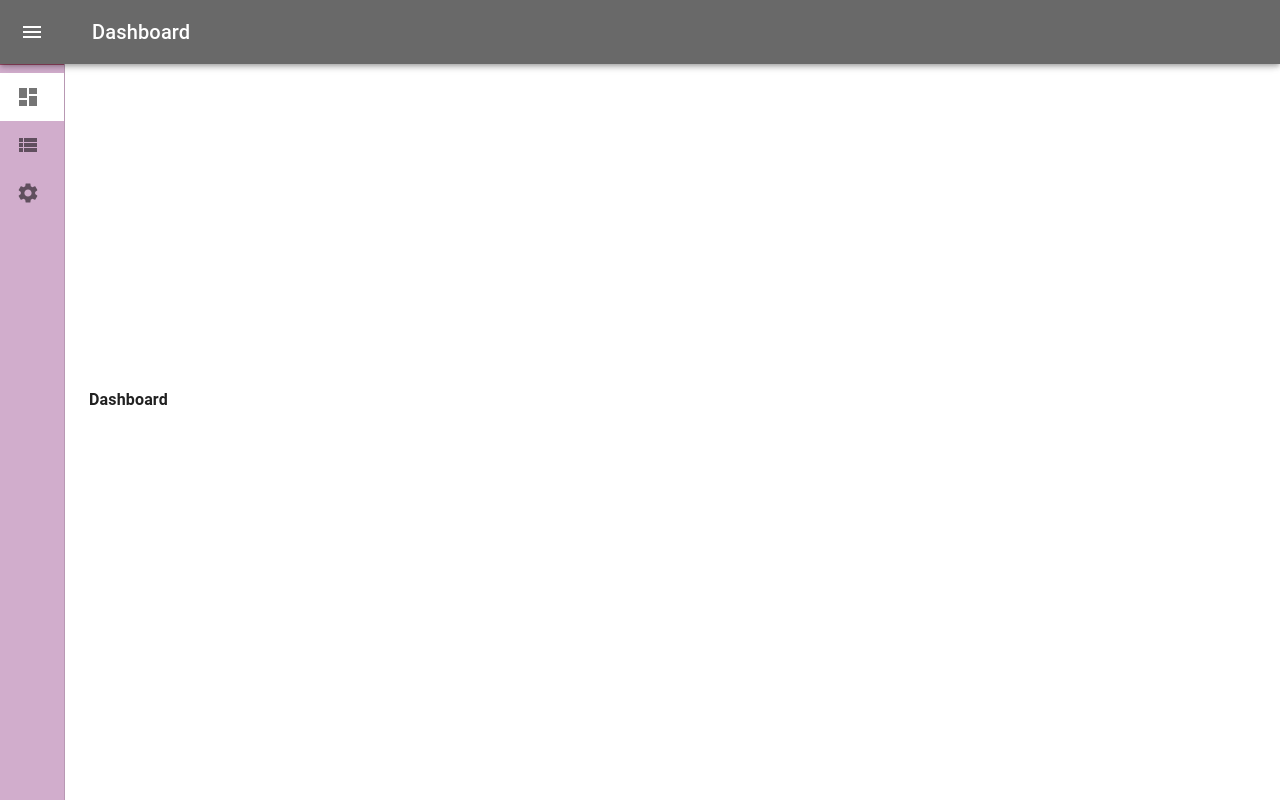
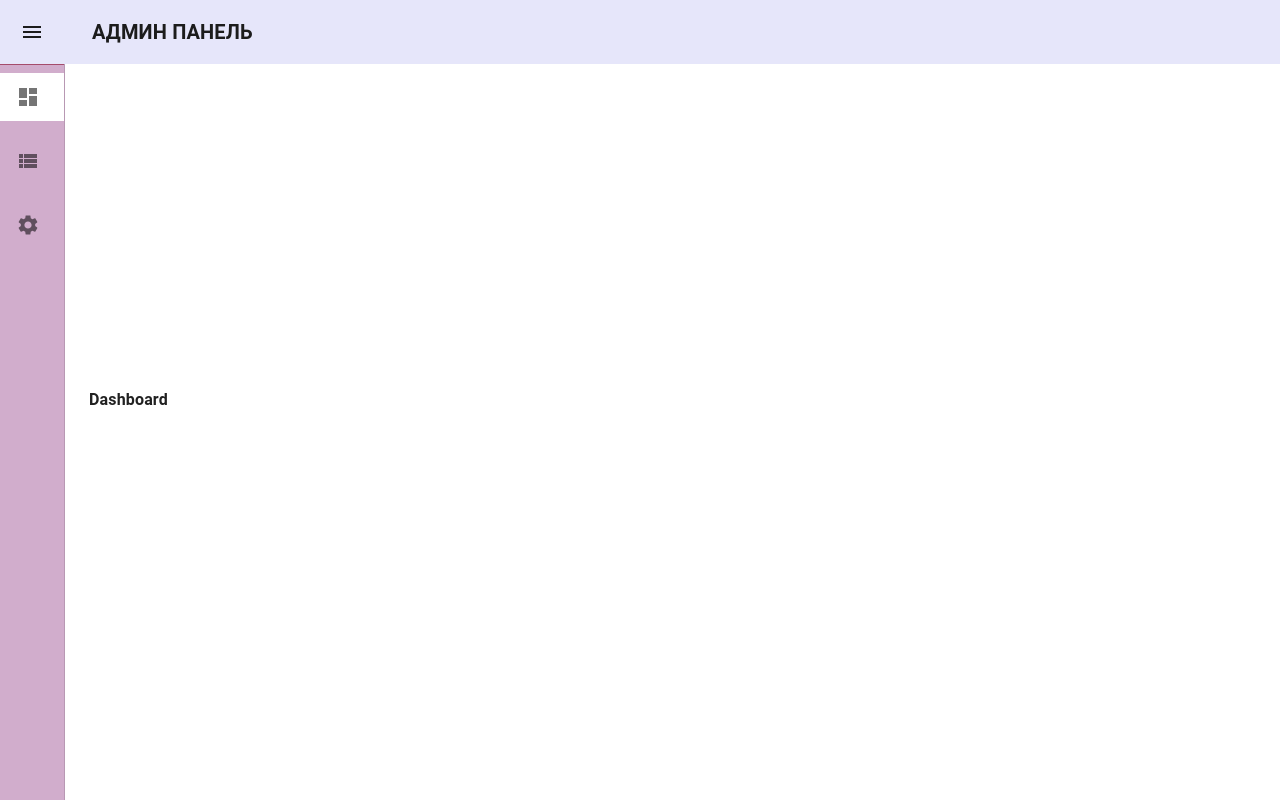
Before and after one commit to Ashimka/admin-dashboard, a React (Vite) app: page / in a window 1280 px wide. Built offline with nearby package versions, Linux system fonts and the light colour scheme; the HTML template or start-up script is replaced by a standard one.

Commit message:
style: sidebar

```diff
--- a/src/components/Sidebar.tsx
+++ b/src/components/Sidebar.tsx
@@ -114,7 +114,7 @@ export default function Sidebar() {
   return (
     <Box sx={{ display: "flex" }}>
       <CssBaseline />
-      <AppBar position="fixed" open={open}>
+      <AppBar position="fixed" elevation={0} open={open}>
         <Toolbar>
           <IconButton
             color="inherit"
@@ -128,13 +128,21 @@ export default function Sidebar() {
           >
             <MenuIcon />
           </IconButton>
-          <Typography variant="h6" noWrap component="div">
-            Dashboard
-          </Typography>
+          {!open && (
+            <Typography fontWeight={"bold"} variant="h6" noWrap component="div">
+              АДМИН ПАНЕЛЬ
+            </Typography>
+          )}
         </Toolbar>
       </AppBar>
       <Drawer variant="permanent" open={open}>
         <DrawerHeader>
+          {open && (
+            <Typography fontWeight={"bold"} noWrap component="div">
+              АДМИН ПАНЕЛЬ
+            </Typography>
+          )}
+
           <IconButton onClick={handleDrawerClose}>
             {theme.direction === "rtl" ? (
               <ChevronRightIcon />
@@ -144,7 +152,13 @@ export default function Sidebar() {
           </IconButton>
         </DrawerHeader>
         <Divider />
-        <List>
+        <List
+          sx={{
+            display: "flex",
+            flexDirection: "column",
+            gap: 2,
+          }}
+        >
           {navLinks.map((item, index) => (
             <ListItem key={item.name} disablePadding sx={{ display: "block" }}>
               <ListItemButton
--- a/src/styles/colors.ts
+++ b/src/styles/colors.ts
@@ -9,6 +9,8 @@ export const Colors = {
   warning: "#FFC107",
   dark: "#0e1b20",
   light: "#aaa",
+  lavender: "#e6e6fa",
+  graphite_black: "#1c1c1c",
   muted: "#abafb3",
   border: "#DDDFE1",
   inverse: "#2F3D4A",
--- a/src/styles/theme.ts
+++ b/src/styles/theme.ts
@@ -30,7 +30,7 @@ const theme = createTheme({
     },
     MuiAppBar: {
       styleOverrides: {
-        root: { background: Colors.dim_grey },
+        root: { background: Colors.lavender, color: Colors.graphite_black },
       },
     },
     MuiButton: {
@@ -45,7 +45,7 @@ const theme = createTheme({
         paper: {
           width: DrawerWidth,
           background: Colors.secondary,
-          color: Colors.secondary,
+          color: Colors.black,
         },
       },
     },
```
